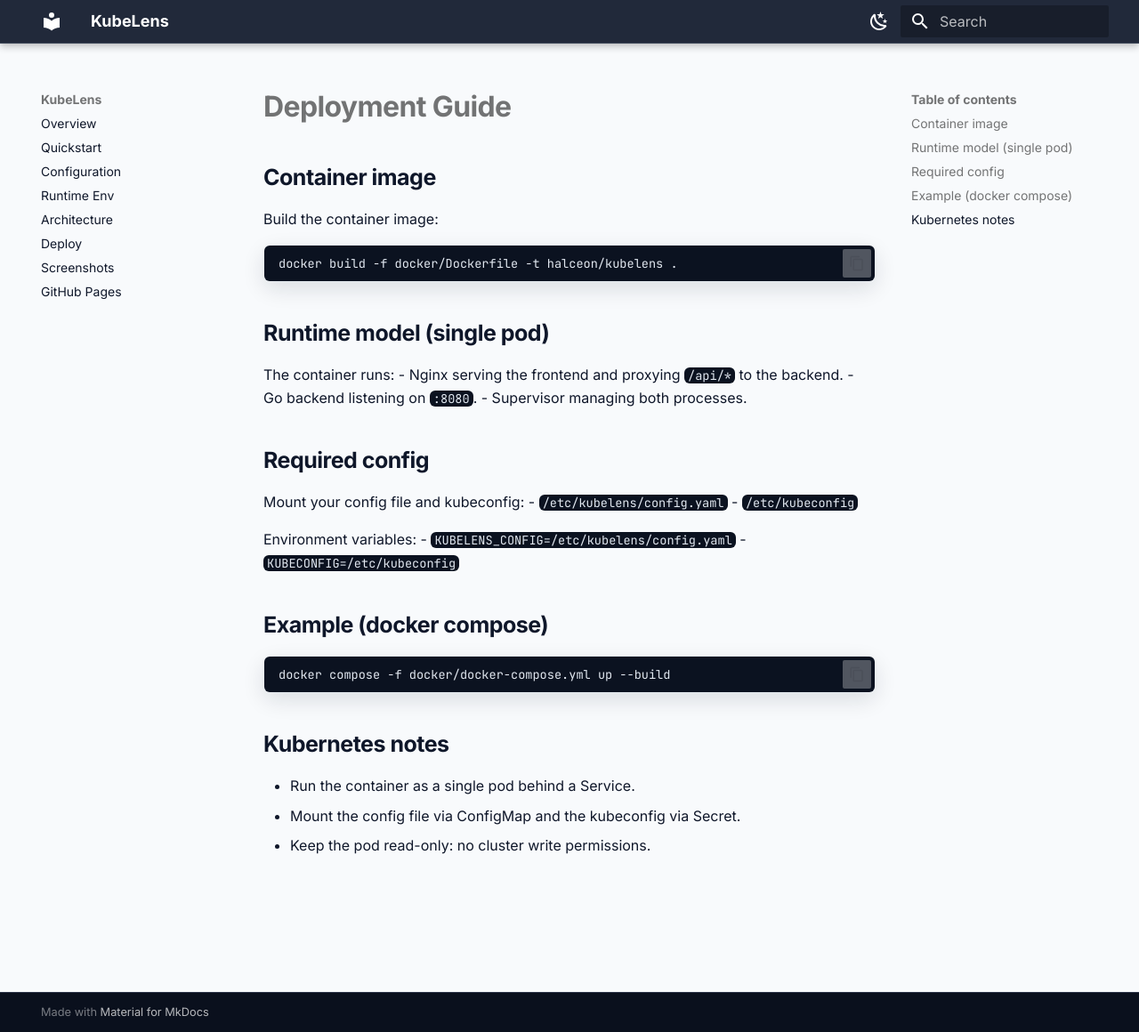
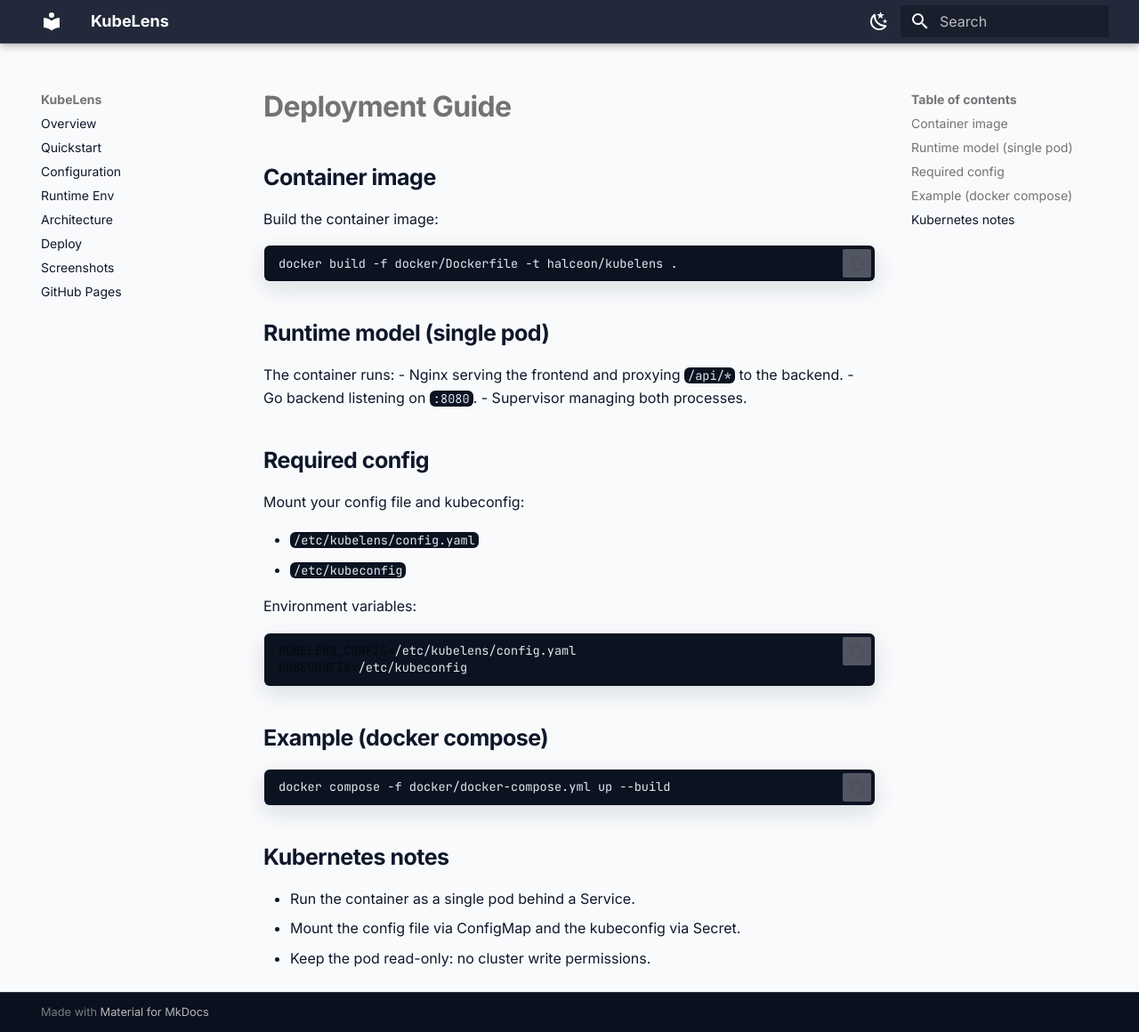
Before and after one commit to halceonio/kubelens, an MkDocs documentation site: the page built from docs/deploy.md, in a window 1280 px wide and 1160 px high. Shown: the whole window at 89% size. Built offline with MkDocs 1.6.1 and Material for MkDocs 9.7.7, drawn with Linux system fonts in a browser that asks for light colours.

Commit message:
Fix docs code contrast and config layout

````diff
--- a/docs/deploy.md
+++ b/docs/deploy.md
@@ -14,12 +14,15 @@
 
 ## Required config
 Mount your config file and kubeconfig:
+
 - `/etc/kubelens/config.yaml`
 - `/etc/kubeconfig`
 
 Environment variables:
-- `KUBELENS_CONFIG=/etc/kubelens/config.yaml`
-- `KUBECONFIG=/etc/kubeconfig`
+```bash
+KUBELENS_CONFIG=/etc/kubelens/config.yaml
+KUBECONFIG=/etc/kubeconfig
+```
 
 ## Example (docker compose)
 ```bash
--- a/docs/stylesheets/extra.css
+++ b/docs/stylesheets/extra.css
@@ -86,6 +86,11 @@
   box-shadow: 0 8px 24px rgba(15, 23, 42, 0.12);
 }
 
+.md-typeset pre code,
+.md-typeset pre code span {
+  color: var(--md-code-fg-color);
+}
+
 [data-md-color-scheme="slate"] .md-typeset pre {
   border-color: rgba(51, 65, 85, 0.6);
   box-shadow: 0 12px 28px rgba(2, 6, 23, 0.6);
````
